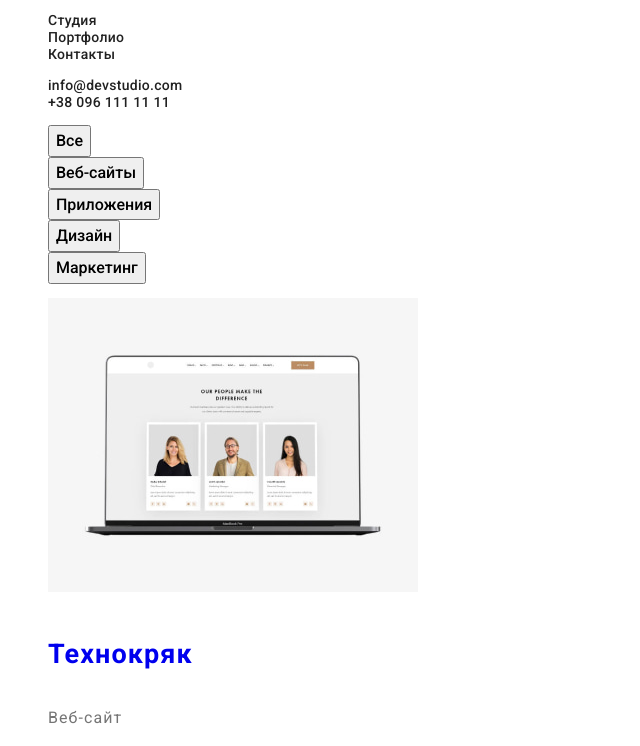
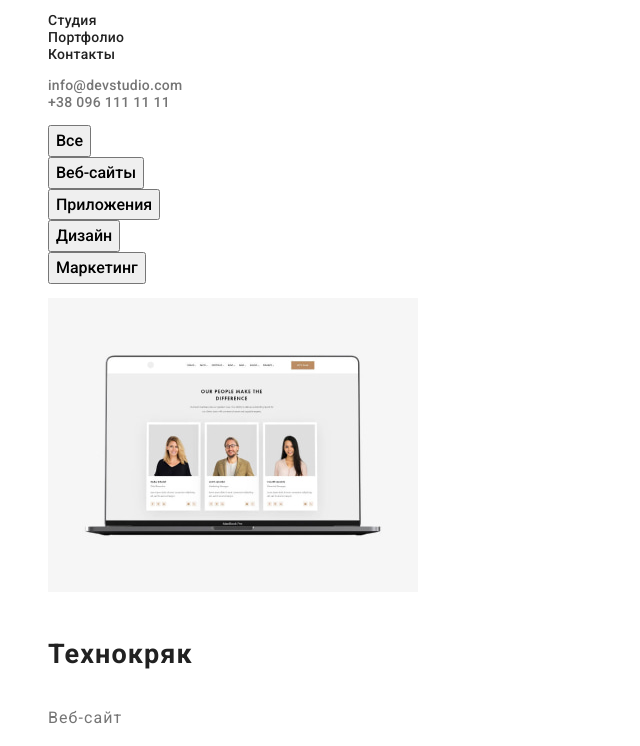
Before and after one commit to VorimidalV/goit-markup-hw-02, a plain HTML site: page portfolio.html in a window 1280 px wide. Shown: the part 41-787 px from the top of the page, without its empty margins (0-640 px from the left). Drawn offline with Linux system fonts and the light colour scheme.

Commit message:
v.4
Доработка кода

```diff
--- a/css/style.css
+++ b/css/style.css
@@ -58,6 +58,11 @@ body {
 .header-mail:hover,
 .header-phone:hover {
   color: var(--button-main);
+}
+
+.header-mail,
+.header-phone {
+  color: var(--text-secondary);
 }
 
 /* MAIN */ /* section "hero" */
@@ -194,6 +199,10 @@ body {
   letter-spacing: 0.06em;
 }
 
+.card-link {
+  color: var(--text-main);
+}
+
 .card-text {
   font-family: var(--main-font);
   font-weight: 400;
```
